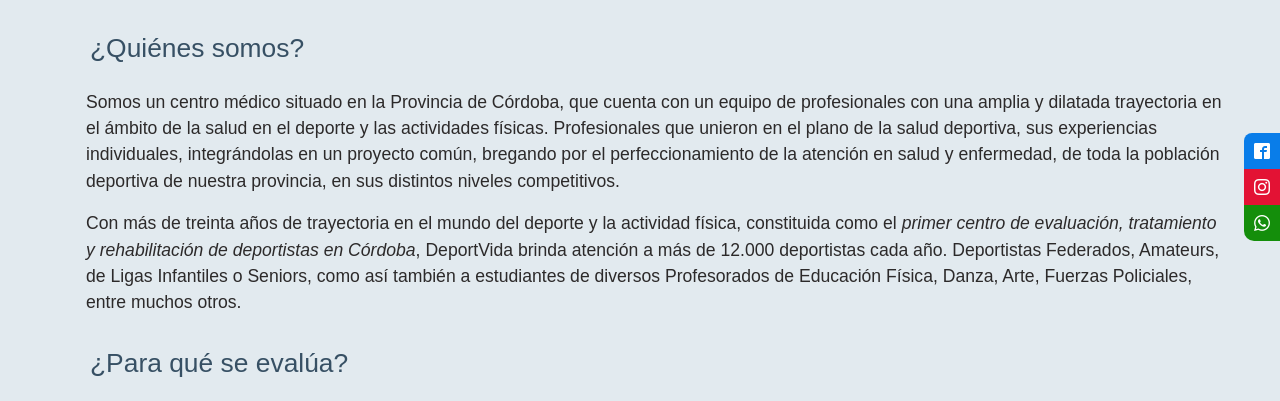
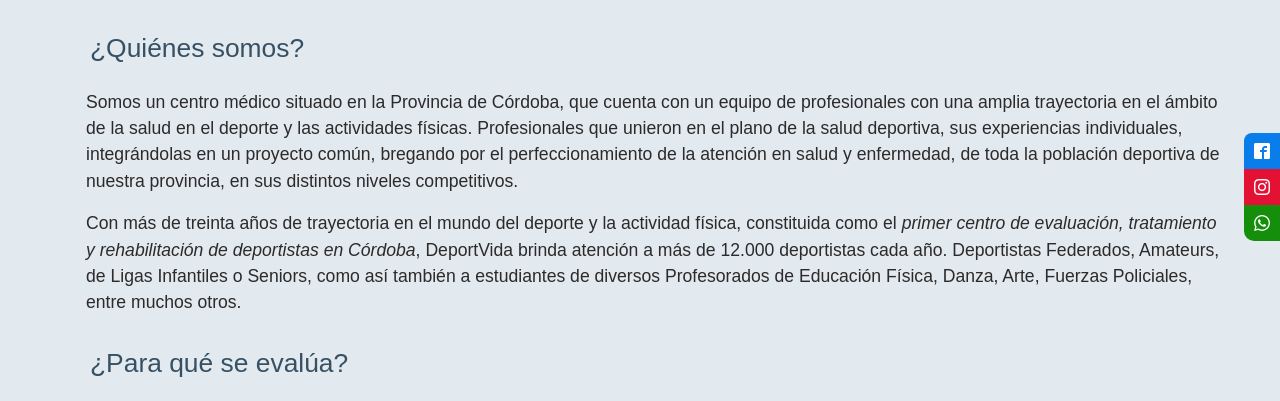
Before and after one commit to agustinaasis/EntregaProyectoFinal-AsisAgustina, a plain HTML site: page index.html in a window 1280 px wide. Shown: the part 347-748 px from the top of the page. Drawn offline with nearby package versions, Linux system fonts and the light colour scheme; files whose address does not match are found by name.

Commit message:
Modifico texto index

```diff
--- a/index.html
+++ b/index.html
@@ -74,7 +74,7 @@
 
                   <div class="card">
                     <div class="card-body estilo-card">
-                      <p> Somos un centro médico situado en la Provincia de Córdoba, que cuenta con un equipo de profesionales con una amplia y dilatada trayectoria en el ámbito de la salud en el deporte y las actividades físicas. Profesionales que unieron en el plano de la salud deportiva, sus experiencias individuales, integrándolas en un proyecto común, bregando por el perfeccionamiento de la atención en salud y enfermedad, de toda la población deportiva de nuestra provincia, en sus distintos niveles competitivos.</p>
+                      <p> Somos un centro médico situado en la Provincia de Córdoba, que cuenta con un equipo de profesionales con una amplia trayectoria en el ámbito de la salud en el deporte y las actividades físicas. Profesionales que unieron en el plano de la salud deportiva, sus experiencias individuales, integrándolas en un proyecto común, bregando por el perfeccionamiento de la atención en salud y enfermedad, de toda la población deportiva de nuestra provincia, en sus distintos niveles competitivos.</p>
                       <p>Con más de treinta años de trayectoria en el mundo del deporte y la actividad física, constituida como el <em>primer centro de evaluación, tratamiento y rehabilitación de deportistas en Córdoba</em>, DeportVida brinda atención a más de 12.000 deportistas cada año. Deportistas Federados, Amateurs, de Ligas Infantiles o Seniors, como así también a estudiantes de diversos Profesorados de Educación Física, Danza, Arte, Fuerzas Policiales, entre muchos otros.</p>
                     </div>
                   </div>
```
